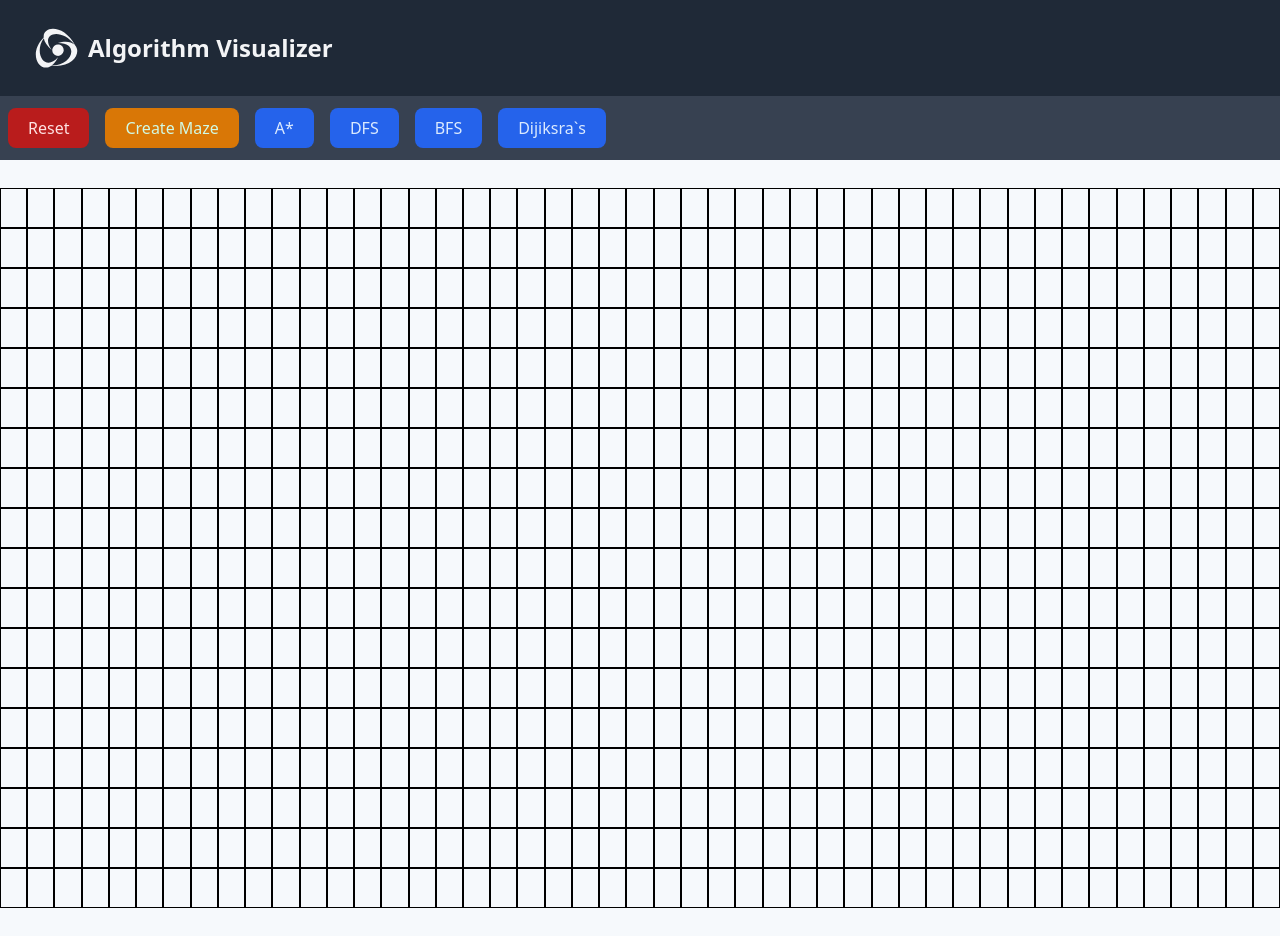
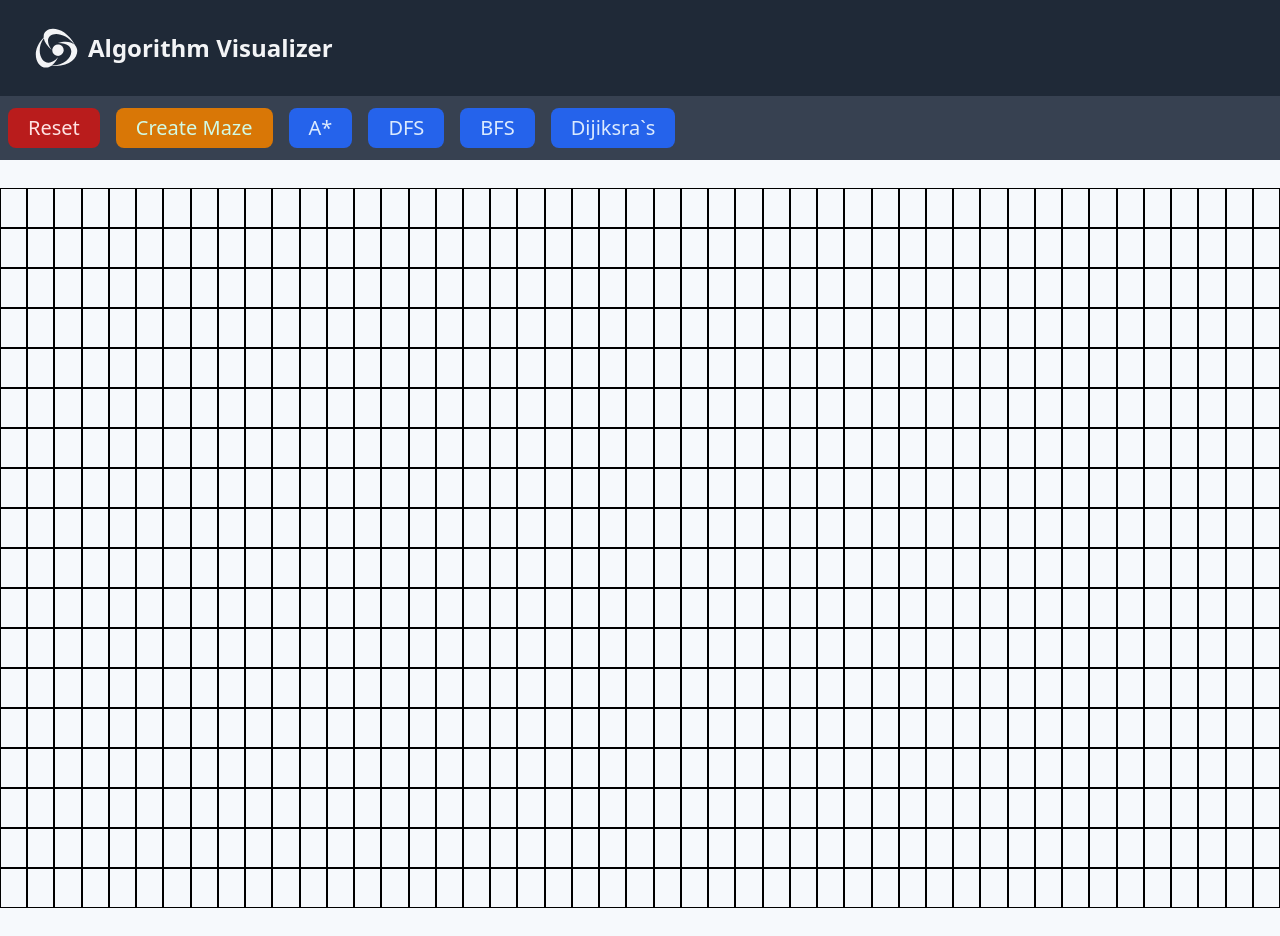
Before and after one commit to mohammedahw/Algorithm-Visualizer, a React (Create React App) app: page /pathfinding-visualizer in a window 1280 px wide. Built offline with nearby package versions, Linux system fonts and the light colour scheme.

Commit message:
updated home page

```diff
--- a/src/Pages/Home.js
+++ b/src/Pages/Home.js
@@ -9,14 +9,14 @@ export default function Home() {
           <Page
             name={"Sorting Visualizer"}
             url={"sorting-visualizer"}
-            img="https://i.ibb.co/Nn7JxGQ/Screenshot-1.png"
+            img="http://www.scriptspot.com/files/sortvis.png"
           />
         </div>
         <div className="px-16">
           <Page
             name={"Pathfinding Visualizer"}
             url={"pathfinding-visualizer"}
-            img="https://tamimehsan.github.io/AlgorithmVisualizer/static/media/graph.6e6849d5.png"
+            img="https://raw.githubusercontent.com/antonpantev/pathfinding/master/PreviewImages/ScreenShot.png"
           />
         </div>
       </div>
--- a/src/components/Page.js
+++ b/src/components/Page.js
@@ -3,15 +3,18 @@ import { Link } from "react-router-dom";
 
 export default function Page({ name, url, img }) {
   return (
-    <div className="font-serif">
-      <Link to={url}>
-        <img
-          className="h-60 w-60 rounded border-4 border-gray-600 transition transform hover:-translate-y-1 motion-reduce:transition-none motion-reduce:hover:transform-none"
-          src={img}
-          alt={img}
-        />{" "}
-        {name}
-      </Link>
-    </div>
+    <Link to={url}>
+      <div class="flex justify-center transition transform hover:-translate-y-1 motion-reduce:transition-none motion-reduce:hover:transform-none">
+        <div className="rounded-lg shadow-lg bg-white max-w-sm">
+          <a href="#!">
+            <img className="rounded-t-lg h-40 w-80" src={img} alt="" />
+          </a>
+          <div className="p-6">
+            <h5 className="text-gray-900 text-xl font-medium mb-2">{name}</h5>
+          </div>
+        </div>
+      </div>
+    </Link>
   );
 }
+// h-60 w-60 rounded border-4 border-gray-600 transition transform hover:-translate-y-1 motion-reduce:transition-none motion-reduce:hover:transform-none
--- a/src/components/PathfindingVisalizer.js
+++ b/src/components/PathfindingVisalizer.js
@@ -1,4 +1,4 @@
-import React, { useState } from "react";
+import React, { useState, useRef } from "react";
 import Node from "./Node";
 
 const START_NODE_ROW = 10;
@@ -9,18 +9,12 @@ const FINISH_NODE_COL = 35;
 export default function PathfindingVisalizer() {
   const [grid, setGrid] = useState(generateInitialGrid());
   const [currentAlgorithm, setCurrentAlgorithm] = useState("");
+  const navRef = useRef(null);
 
   const restGrid = () => {
-    const grid = [];
-    for (let row = 0; row < 18; row++) {
-      const currentRow = [];
-      for (let col = 0; col < 47; col++) {
-        currentRow.push(createNode(col, row));
-      }
-      grid.push(currentRow);
-    }
+    const newGrid = generateInitialGrid();
+    setGrid(newGrid);
     setCurrentAlgorithm("");
-    setGrid(grid);
   };
 
   const handleStart = () => {
@@ -29,39 +23,39 @@ export default function PathfindingVisalizer() {
 
   return (
     <>
-      <nav className="bg-gray-700 py-1">
+      <nav className="bg-gray-700 py-1" ref={navRef}>
         <button
-          className="h-10 px-5 m-2 text-red-100 transition-colors duration-150 bg-red-700 rounded-lg focus:shadow hover:bg-red-800"
+          className="h-10 px-5 m-2 text-red-100 transition-colors duration-150 bg-red-700 rounded-lg focus:shadow hover:bg-red-800 text-xl"
           onClick={() => restGrid()}
         >
           Reset
         </button>
-        <button className="h-10 px-5 m-2 text-green-100 transition-colors duration-150 bg-yellow-600 rounded-lg focus:shadow hover:bg-yellow-700">
+        <button className="h-10 px-5 m-2 text-green-100 transition-colors duration-150 bg-yellow-600 rounded-lg focus:shadow hover:bg-yellow-700 text-xl">
           Create Maze
         </button>
         <button
-          className="h-10 px-5 m-2 text-blue-100 transition-colors duration-150 bg-blue-600 rounded-lg focus:shadow hover:bg-blue-700"
+          className="h-10 px-5 m-2 text-blue-100 transition-colors duration-150 bg-blue-600 rounded-lg focus:shadow hover:bg-blue-700 text-xl"
           value={"A*"}
           onClick={(e) => setCurrentAlgorithm(e.target.value)}
         >
           A*
         </button>
         <button
-          className="h-10 px-5 m-2 text-blue-100 transition-colors duration-150 bg-blue-600 rounded-lg focus:shadow hover:bg-blue-700"
+          className="h-10 px-5 m-2 text-blue-100 transition-colors duration-150 bg-blue-600 rounded-lg focus:shadow hover:bg-blue-700 text-xl"
           value={"DFS"}
           onClick={(e) => setCurrentAlgorithm(e.target.value)}
         >
           DFS
         </button>
         <button
-          className="h-10 px-5 m-2 text-blue-100 transition-colors duration-150 bg-blue-600 rounded-lg focus:shadow hover:bg-blue-700"
+          className="h-10 px-5 m-2 text-blue-100 transition-colors duration-150 bg-blue-600 rounded-lg focus:shadow hover:bg-blue-700 text-xl"
           value={"BFS"}
           onClick={(e) => setCurrentAlgorithm(e.target.value)}
         >
           BFS
         </button>
         <button
-          className="h-10 px-5 m-2 text-blue-100 transition-colors duration-150 bg-blue-600 rounded-lg focus:shadow hover:bg-blue-700"
+          className="h-10 px-5 m-2 text-blue-100 transition-colors duration-150 bg-blue-600 rounded-lg focus:shadow hover:bg-blue-700 text-xl"
           value={"Dijiksra`s"}
           onClick={(e) => setCurrentAlgorithm(e.target.value)}
         >
@@ -69,17 +63,17 @@ export default function PathfindingVisalizer() {
         </button>
         {currentAlgorithm && (
           <button
-            className="h-10 px-5 m-2 text-green-100 transition-colors duration-150 bg-green-600 rounded-lg focus:shadow hover:bg-green-700"
+            className="h-10 px-5 m-2 text-green-100 transition-colors duration-150 bg-green-600 rounded-lg focus:shadow hover:bg-green-700 text-xl"
             onClick={() => handleStart()}
           >
             Visualize {currentAlgorithm}
           </button>
         )}
       </nav>
-      <div className="justify-center items-center h-1/3 py-7">
+      <div className="py-7">
         {grid.map((row, index) => {
           return (
-            <div key={index} className="flex justify-center">
+            <div key={index} className="flex justify-center items-center">
               {row.map((col, index) => {
                 return <Node key={index} />;
               })}
@@ -100,7 +94,6 @@ const generateInitialGrid = () => {
     }
     grid.push(currentRow);
   }
-  console.log(grid);
   return grid;
 };
 
```
